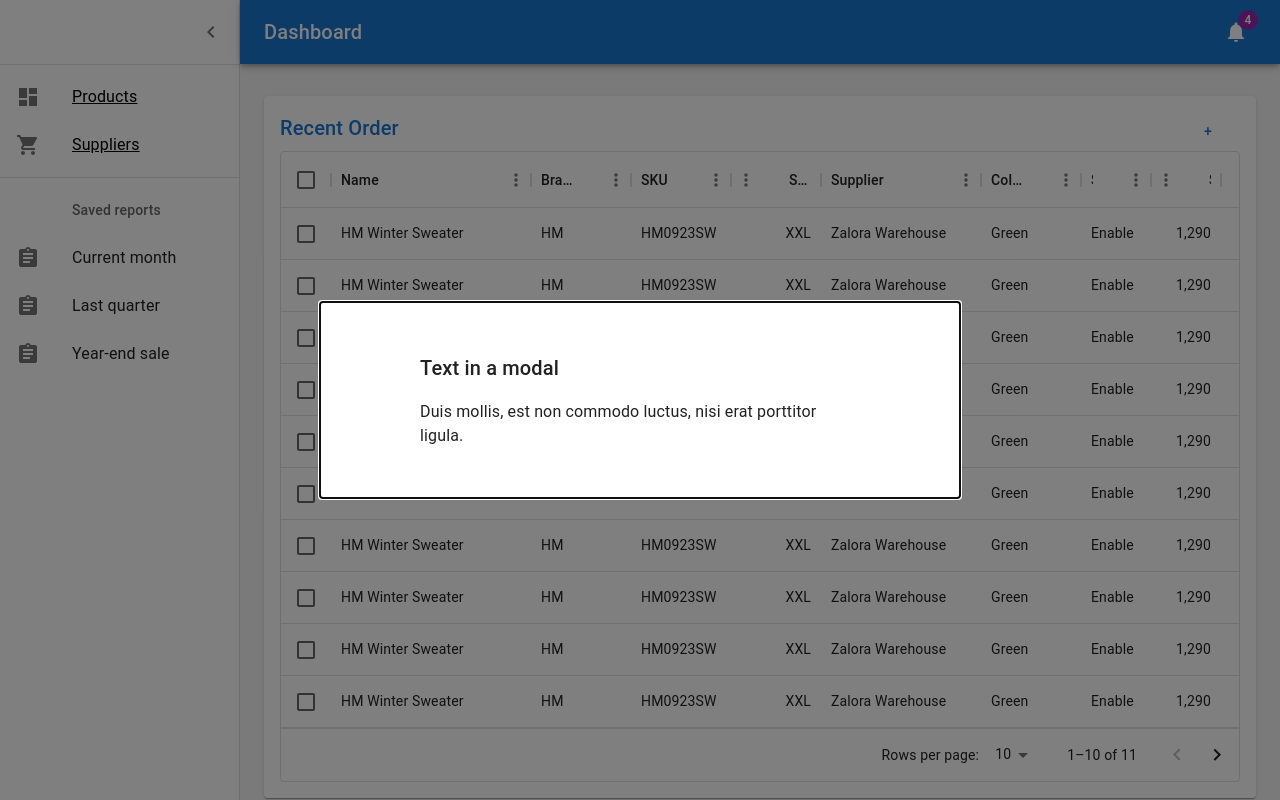
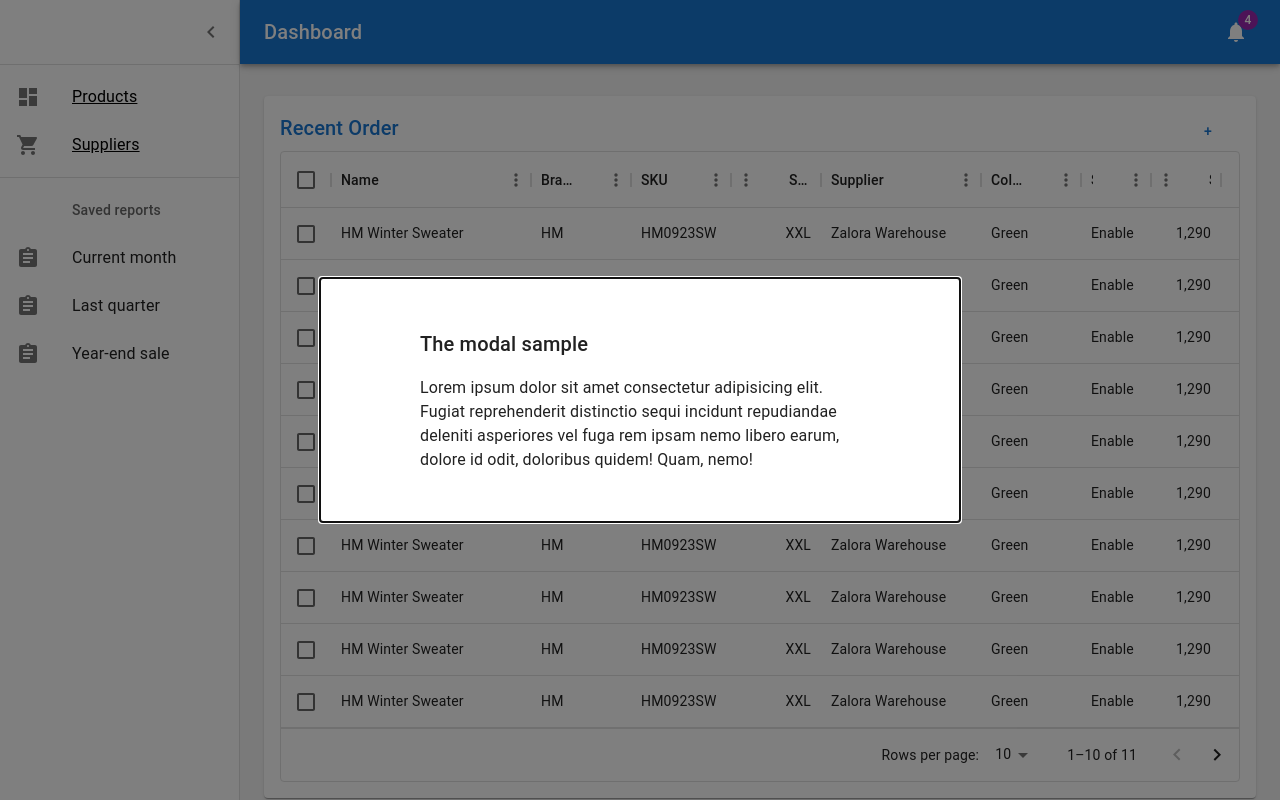
Before and after one commit to vutranhoang1411/first_zalora_project, a React (Create React App) app in the folder frontend/: page / in a window 1280 px wide. Built offline with nearby package versions, Linux system fonts and the light colour scheme.

Commit message:
sample the modal

```diff
--- a/frontend/src/components/modal/index.jsx
+++ b/frontend/src/components/modal/index.jsx
@@ -38,10 +38,13 @@ export default function ModalInfo(props) {
         <Box className={styles.modal}>
           {/* sx={style} */}
           <Typography id="modal-modal-title" variant="h6" component="h2">
-            Text in a modal
+            The modal sample
           </Typography>
           <Typography id="modal-modal-description" sx={{ mt: 2 }}>
-            Duis mollis, est non commodo luctus, nisi erat porttitor ligula.
+            Lorem ipsum dolor sit amet consectetur adipisicing elit. Fugiat
+            reprehenderit distinctio sequi incidunt repudiandae deleniti
+            asperiores vel fuga rem ipsam nemo libero earum, dolore id odit,
+            doloribus quidem! Quam, nemo!
           </Typography>
         </Box>
       </Modal>
```
